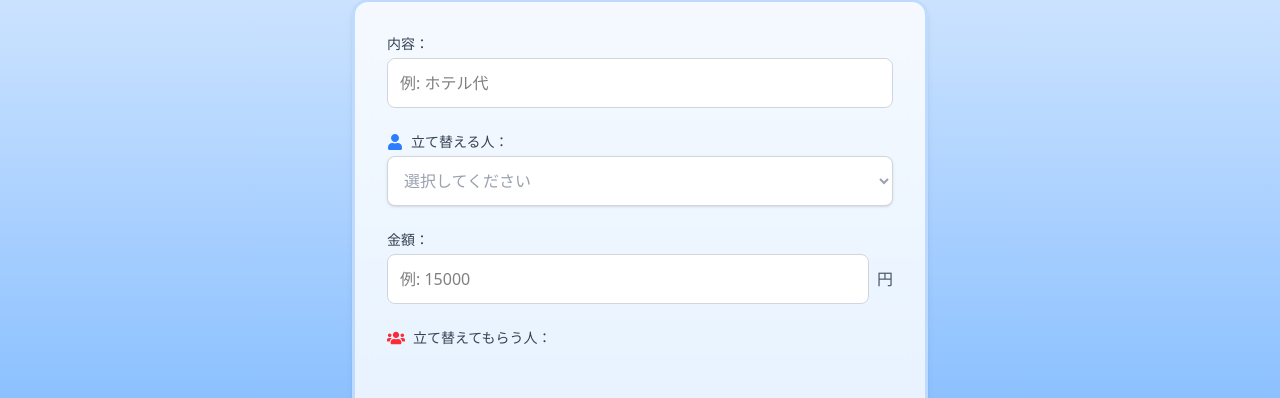
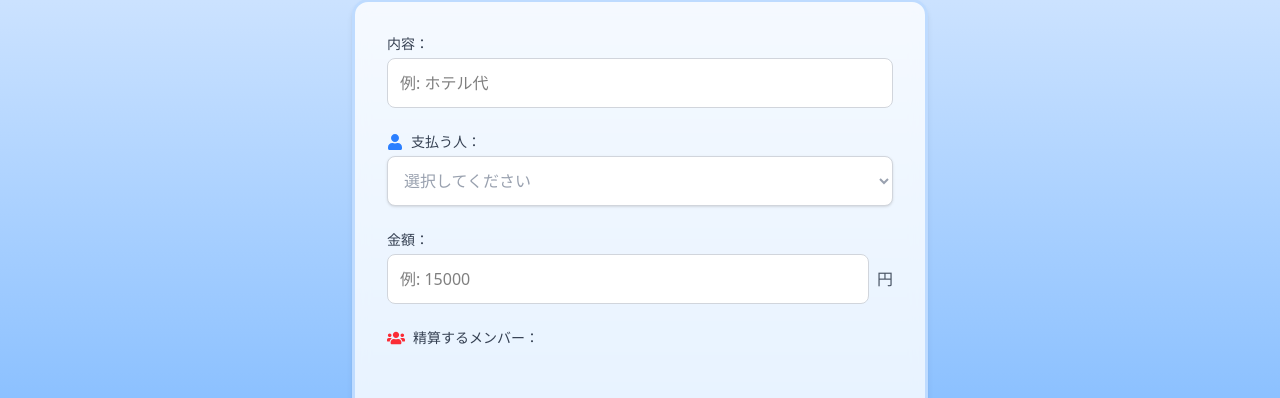
Before and after one commit to Hideto6/separate_check_w, a Next.js app: page /add_payment in a window 1280 px wide. Shown: the part 97-495 px from the top of the page. Built offline with nearby package versions, Linux system fonts and the light colour scheme.

Commit message:
add_payment画面編集

```diff
--- a/src/app/(main)/add_payment/page.tsx
+++ b/src/app/(main)/add_payment/page.tsx
@@ -83,7 +83,7 @@ export default function AddPaymentPage() {
               className="flex items-center text-sm font-medium text-gray-700 mb-1"
             >
               <FaUser size={16} className="text-blue-500 mr-2" />
-              立て替える人：
+              支払う人：
             </label>
             <select
               id="payer"
@@ -131,7 +131,7 @@ export default function AddPaymentPage() {
               className="flex items-center text-sm font-medium text-gray-700 mb-1"
             >
               <FaUsers size={18} className="text-red-500 mr-2" />
-              立て替えてもらう人：
+              精算するメンバー：
             </label>
             <div className="flex flex-row flex-wrap gap-2">
               {members.map((name) => (
```
